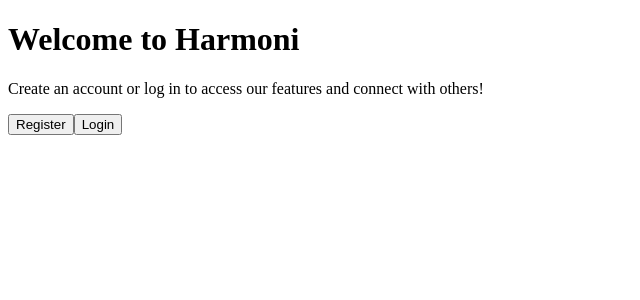
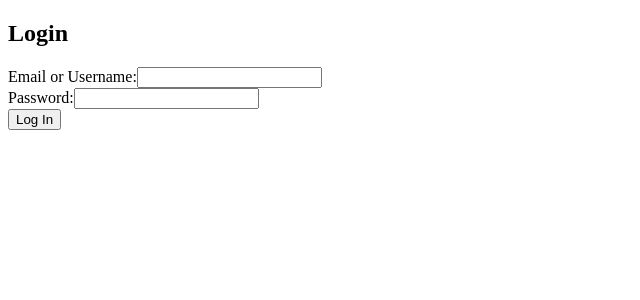
Before and after one commit to allysanfoot/Harmoni, a React (Create React App) app in the folder client/: page /login in a window 1280 px wide. Shown: the top 300 px of the page, without its empty margins (0-640 px from the left). Built offline with nearby package versions, Linux system fonts and the light colour scheme.

Commit message:
feat: protected route and authenticating login with username or email

```diff
--- a/client/src/App.tsx
+++ b/client/src/App.tsx
@@ -4,7 +4,7 @@ import { BrowserRouter as Router, Route, Routes } from "react-router-dom";
 // Import pages
 import LandingPage from "./pages/LandingPage";
 import RegistrationPage from "./pages/RegistrationPage";
-import LoginPage from "./pages/LandingPage";
+import LoginPage from "./pages/LoginPage";
 import HomePage from "./pages/HomePage";
 
 const App: React.FC = () => {
--- /dev/null
+++ b/client/src/components/Login.tsx
@@ -0,0 +1,71 @@
+import React, { useState } from "react";
+import axios from "axios";
+import { useNavigate } from "react-router-dom";
+
+const Login: React.FC = () => {
+    const [formData, setFormData] = useState({
+        emailOrUsername: "",
+        password: "",
+    });
+
+    const [message, setMessage] = useState<string | null>(null);
+    const navigate = useNavigate();
+
+    const handleChange = (e: React.ChangeEvent<HTMLInputElement>) => {
+        setFormData({
+            ...formData,
+            [e.target.name]: e.target.value,
+        });
+    };
+
+    const handleSubmit = async (e: React.FormEvent) => {
+        e.preventDefault();
+
+        try {
+            const response = await axios.post("http://localhost:8080/auth/login", formData);
+            const { token } = response.data;
+
+            // Save token to localStorage
+            localStorage.setItem("token", token);
+
+            setMessage("Login successful!");
+            navigate("/home");
+        } catch (error: any) {
+            setMessage(error.response?.data?.error || "Something went wrong.");
+        }
+    };
+
+    return (
+        <div>
+            <h2>Login</h2>
+            {message && <p>{message}</p>}
+            <form onSubmit={handleSubmit}>
+                <div>
+                    <label htmlFor="emailOrUsername">Email or Username:</label>
+                    <input
+                        type="text"
+                        id="emailOrUsername"
+                        name="emailOrUsername"
+                        value={formData.emailOrUsername}
+                        onChange={handleChange}
+                        required
+                    />
+                </div>
+                <div>
+                    <label htmlFor="password">Password:</label>
+                    <input
+                        type="password"
+                        id="password"
+                        name="password"
+                        value={formData.password}
+                        onChange={handleChange}
+                        required
+                    />
+                </div>
+                <button type="submit">Log In</button>
+            </form>
+        </div>
+    );
+};
+
+export default Login;
--- a/client/src/components/Register.tsx
+++ b/client/src/components/Register.tsx
@@ -1,9 +1,81 @@
-import React from 'react'
+import React, { useState } from "react";
+import axios from "axios";
+import { useNavigate } from "react-router-dom";
+import { validateEmail } from "../utils/validators";
 
 const Register = () => {
+    const [formData, setFormData] = useState({
+        email: "",
+        username: "",
+        password: "",
+    });
+    const [message, setMessage] = useState("");
+    const navigate = useNavigate();
+
+    const handleChange = (e: React.ChangeEvent<HTMLInputElement>) => {
+        const { name, value } = e.target;
+        setFormData({ ...formData, [name]: value });
+    };
+
+    const handleSubmit = async (e: React.FormEvent) => {
+        e.preventDefault();
+
+        if (!validateEmail(formData.email)) {
+            setMessage("Invalid email");
+            return;
+        }
+
+        try {
+            const response = await axios.post("http://localhost:8080/auth/register", formData);
+            setMessage(`Success: ${response.data.message}`);
+            if (response.status === 201) {
+                navigate("/login"); // Use react-router-dom's useNavigate hook
+            }
+
+        } catch (error: any) {
+            setMessage(`Error: ${error.response?.data?.error || "Something went wrong"}`);
+        }
+    };
+
     return (
-        <div>Register</div>
-    )
-}
+        <div style={{ maxWidth: "400px", margin: "0 auto" }}>
+            <h2>Register</h2>
+            <form onSubmit={handleSubmit}>
+                <div>
+                    <label>Email:</label>
+                    <input
+                        type="email"
+                        name="email"
+                        value={formData.email}
+                        onChange={handleChange}
+                        required
+                    />
+                </div>
+                <div>
+                    <label>Username:</label>
+                    <input
+                        type="text"
+                        name="username"
+                        value={formData.username}
+                        onChange={handleChange}
+                        required
+                    />
+                </div>
+                <div>
+                    <label>Password:</label>
+                    <input
+                        type="password"
+                        name="password"
+                        value={formData.password}
+                        onChange={handleChange}
+                        required
+                    />
+                </div>
+                <button type="submit">Register</button>
+            </form>
+            {message && <p>{message}</p>}
+        </div>
+    );
+};
 
-export default Register
+export default Register;
--- /dev/null
+++ b/client/src/utils/validators.ts
@@ -0,0 +1,4 @@
+export const validateEmail = (email: string): boolean => {
+    const emailRegex = /^[^\s@]+@[^\s@]+\.[^\s@]+$/;
+    return emailRegex.test(email);
+};
```
Also changed, not shown: client/src/components/NavBar.tsx (added, +62 -0 lines), client/src/components/ProtectedRoute.tsx (added, +14 -0 lines).
